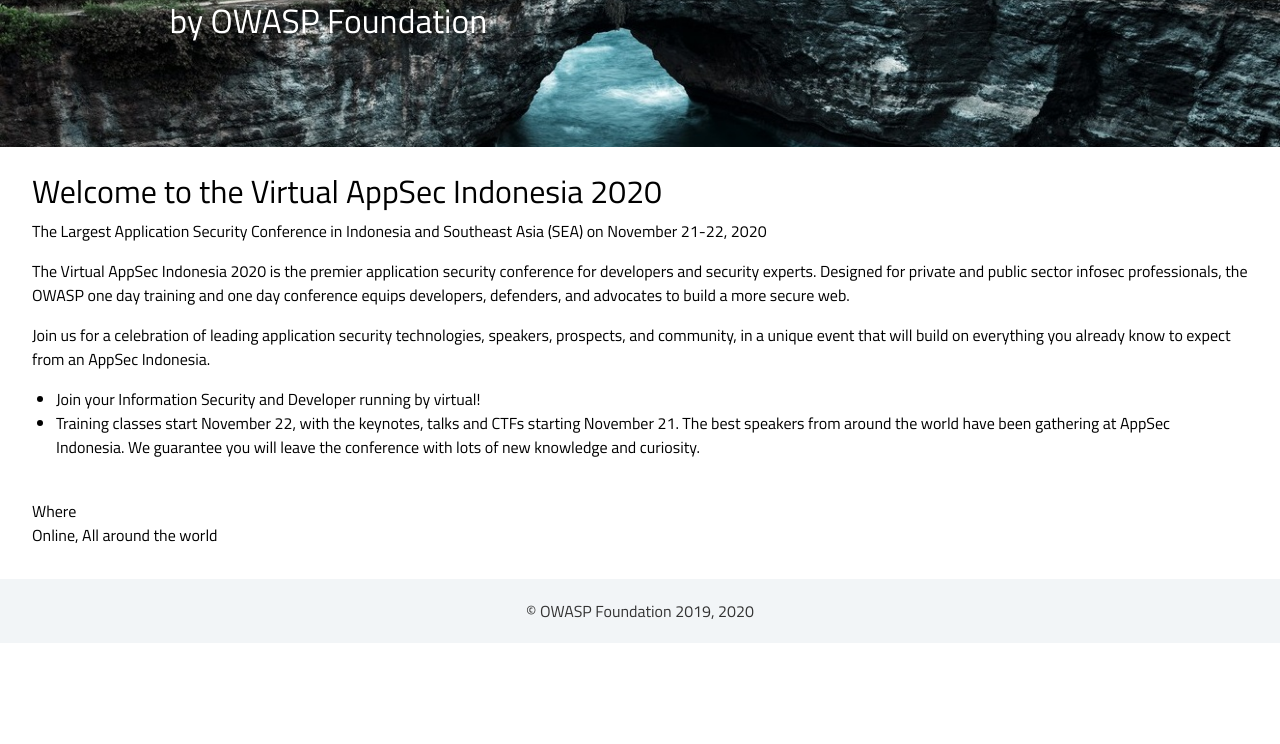
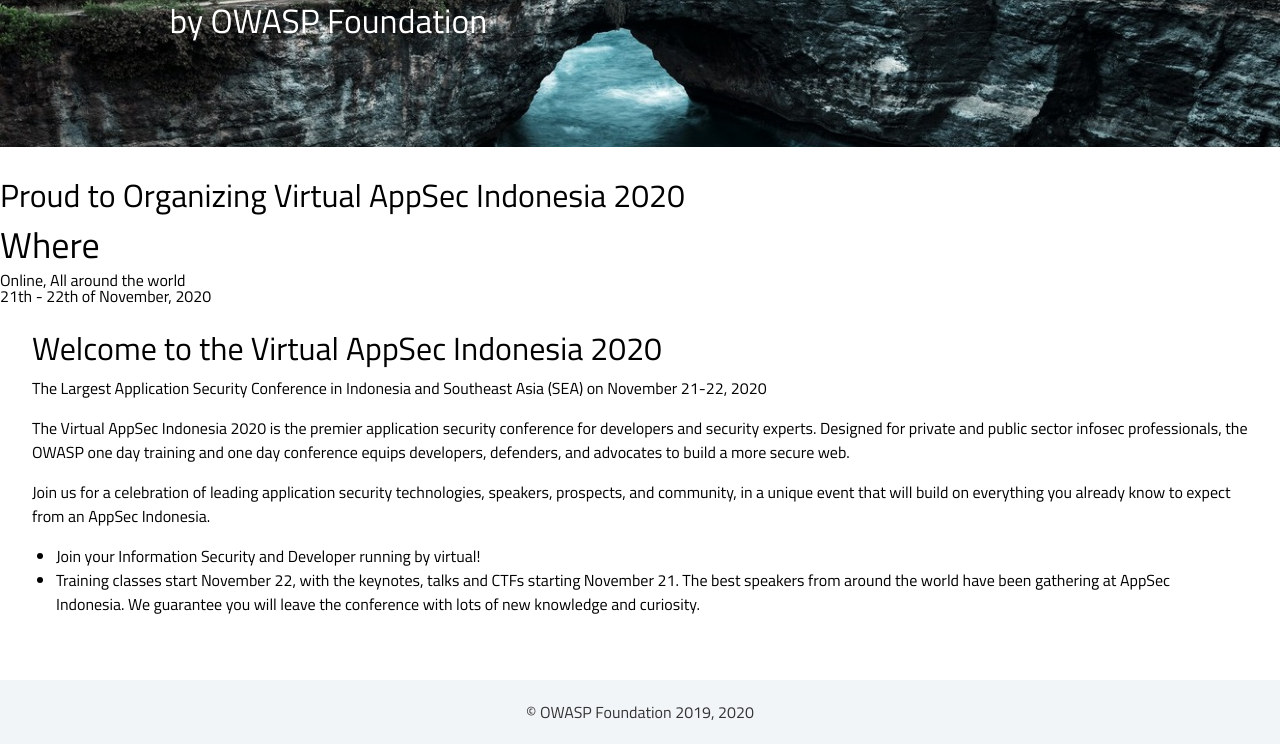
Before and after one commit to globalsea/globalsea.github.io, a Jekyll site: the page built from index.html, in a window 1280 px wide, cut to the strip 267-1011 px from the top of the page. Built offline with Jekyll 4.4.1, drawn with Linux system fonts in a browser that asks for light colours; some web fonts are replaced; before the commit the page ends 910 px from its top, so only the background shows below that.

Commit message:
Update index.html

```diff
--- a/index.html
+++ b/index.html
@@ -7,8 +7,14 @@
 
 ---
 
-<!-- Rebuild 2 -->
 
+<div>
+		<h2 style="margin-top:1em;">Proud to Organizing Virtual AppSec Indonesia 2020 </h2>
+		<h1>Where</h3>
+		Online, All around the world<br>
+		</h1>
+		<h3>21<sub>th</sub> - 22<sub>th</sub> of November, 2020</h3>
+	<!-- Rebuild 2 -->
 <section class="front green" markdown="1">
 	<h2>Welcome to the Virtual AppSec Indonesia 2020</h2>
 	<p>The Largest Application Security Conference in Indonesia and Southeast Asia (SEA) on November 21-22, 2020</p>
```
Also changed, not shown: other parts of index.html (+0 -2 lines).
